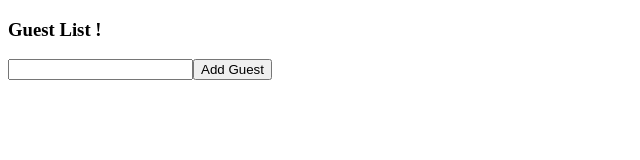
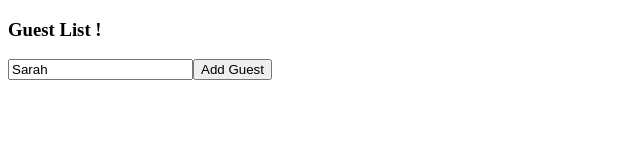
Before and after one commit to sardorkhayitmuradov/rts-app, a React (Create React App) app in the folder rts/: page / in a window 1280 px wide. Shown: the top 160 px of the page, without its empty margins (0-640 px from the left). Built offline with nearby package versions, Linux system fonts and the light colour scheme.

Commit message:
Type interface with State and practise

```diff
--- a/rts/src/index.tsx
+++ b/rts/src/index.tsx
@@ -1,5 +1,8 @@
-import ReactDOM  from "react-dom";
+import ReactDOM  from "react-dom/client";
 import GuestList from "./state/GuestList";
+
+const element = document.getElementById('root');
+const root = ReactDOM.createRoot(element!)
 
 const App = () => {
     return <div>
@@ -7,9 +10,6 @@ const App = () => {
     </div>
 }
 
-ReactDOM.render(
-    <App />,
-    document.querySelector('#root')
-);
+root.render(<App/>)
 
 // export default App;
--- a/rts/src/state/GuestList.tsx
+++ b/rts/src/state/GuestList.tsx
@@ -1,14 +1,29 @@
-import { useState } from 'react'
+import { useState } from 'react';
 
 const GuestList: React.FC = () => {
-    const [name , setName] = useState('')
-    return (
-        <div>
-            <h3>Guest List !</h3>
-            <input value={name} type="text" onChange={(e) => setName(e.target.value)} />
-            <button>Add Guest</button>
-        </div>
-    )
-}
+  const [name, setName] = useState('Sarah');
+  const [guests, setGuests] = useState<string[]>([]);
+
+  const onClick = () => {
+    setName('');
+    setGuests([...guests, name]);
+  };
+  return (
+    <div>
+      <h3>Guest List !</h3>
+      <ul>
+        {guests.map((guest) =>
+        <li key={guest}>{guest}</li>
+        )}
+      </ul>
+      <input
+        value={name}
+        type='text'
+        onChange={(e) => setName(e.target.value)}
+      />
+      <button onClick={onClick}>Add Guest</button>
+    </div>
+  );
+};
 
 export default GuestList;
```
